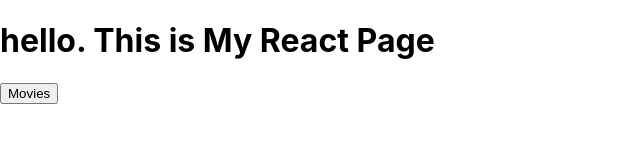
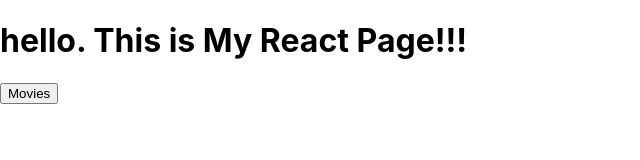
Before and after one commit to limjungmin89/clone_movie, a React (Create React App) app: page / in a window 1280 px wide. Shown: the top 160 px of the page, without its empty margins (0-640 px from the left). Built offline with nearby package versions, Linux system fonts and the light colour scheme.

Commit message:
소스트리 테스트

```diff
--- a/src/page/Welcome.tsx
+++ b/src/page/Welcome.tsx
@@ -8,7 +8,7 @@ const Welcome = () => {
 
   return (
     <div>
-      <h1>hello. This is My React Page</h1>
+      <h1>hello. This is My React Page!!!</h1>
       <button onClick={goMovies}>Movies</button>
     </div>
   )
```
